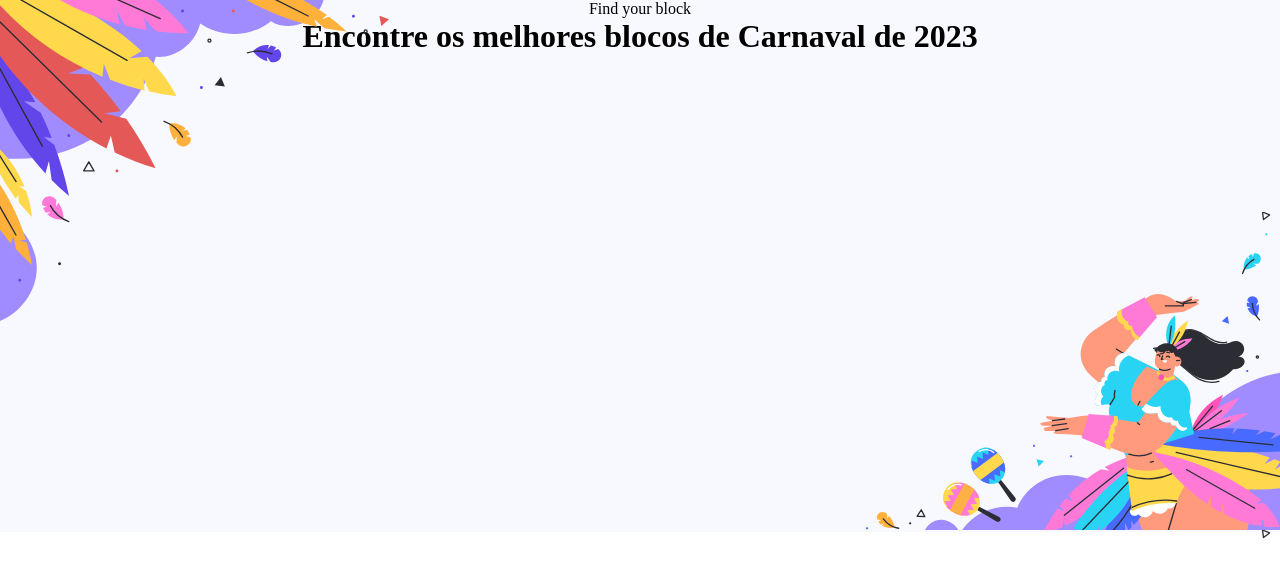
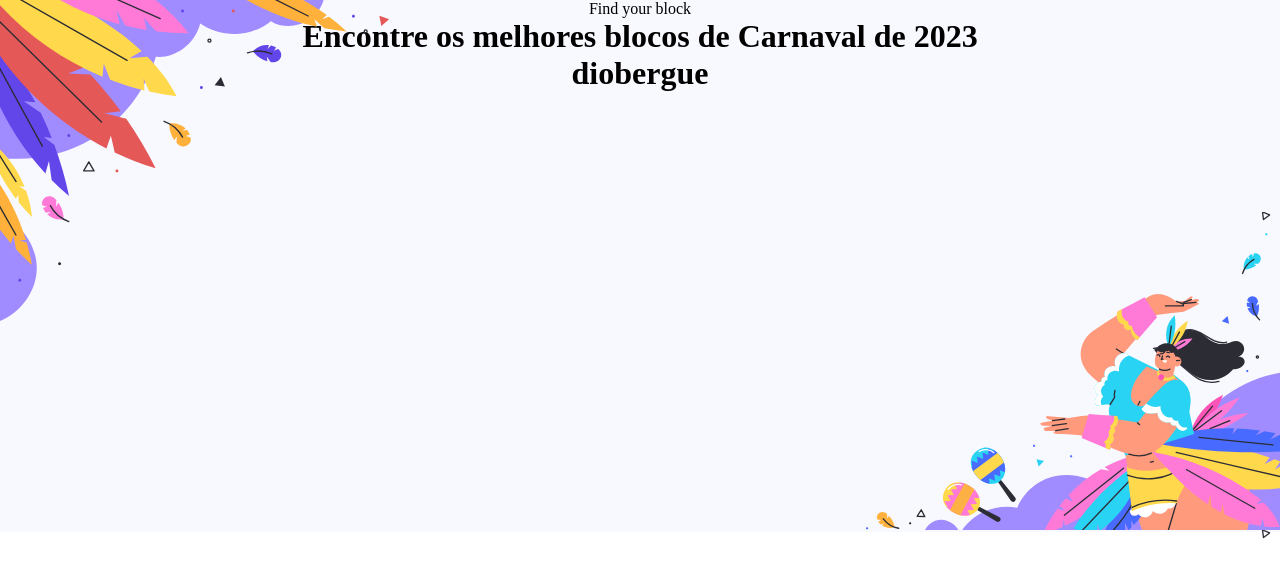
Before and after one commit to dioberg/BORA_CODAR, a plain HTML site: page Carnaval/index.html in a window 1280 px wide. Drawn offline with Linux system fonts and the light colour scheme.

Commit message:
h1 adicionado3

```diff
--- a/Carnaval/index.html
+++ b/Carnaval/index.html
@@ -17,6 +17,8 @@
         <form class="search">
 
         </form>
+
+        <h1>diobergue</h1>
     </header>
 </body>
 </html>
```
